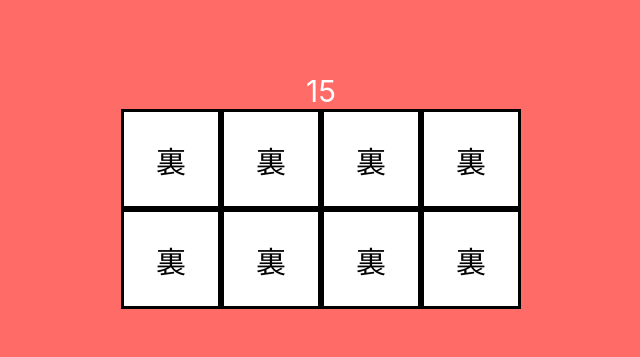
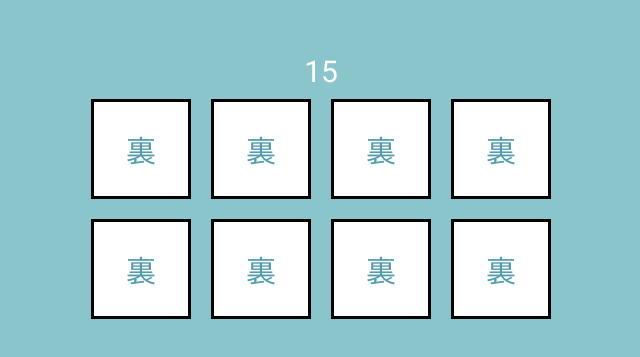
Before and after one commit to dorarep/concentration, a Nuxt app: page / in a window 1280 px wide. Shown: the part 209-566 px from the top of the page, without its empty margins (319-959 px from the left). Built offline with nearby package versions, Linux system fonts and the light colour scheme.

Commit message:
update design.

```diff
--- a/components/atoms/Card.vue
+++ b/components/atoms/Card.vue
@@ -19,5 +19,7 @@
     line-height: 100px;
     border: medium solid black;
     font-size: 30px;
+    color: #519dad;
+    margin: 10px;
   }
 </style>
--- a/layouts/default.vue
+++ b/layouts/default.vue
@@ -6,7 +6,6 @@
 
 <style>
 html {
-  font-family: "Source Sans Pro", -apple-system, BlinkMacSystemFont, "Segoe UI", Roboto, "Helvetica Neue", Arial, sans-serif;
   font-size: 16px;
   word-spacing: 1px;
   -ms-text-size-adjust: 100%;
@@ -14,6 +13,7 @@ html {
   -moz-osx-font-smoothing: grayscale;
   -webkit-font-smoothing: antialiased;
   box-sizing: border-box;
+  font-family: 'Roboto', sans-serif;
 }
 
 *, *:before, *:after {
--- a/nuxt.config.js
+++ b/nuxt.config.js
@@ -10,7 +10,8 @@ module.exports = {
       { hid: 'description', name: 'description', content: 'Concenstration app' }
     ],
     link: [
-      { rel: 'icon', type: 'image/x-icon', href: '/favicon.ico' }
+      { rel: 'icon', type: 'image/x-icon', href: '/favicon.ico' },
+      { href: 'https://fonts.googleapis.com/css?family=Roboto', rel: "stylesheet" }
     ]
   },
   /*
--- a/pages/index.vue
+++ b/pages/index.vue
@@ -23,6 +23,6 @@ export default {
   justify-content: center;
   align-items: center;
   text-align: center;
-  background-color: #ff6b67;
+  background-color: #89c5ca;
 }
 </style>
--- a/store/game.js
+++ b/store/game.js
@@ -4,7 +4,7 @@ const initialState = {
   boardY: 2,
   boardX: 4,
   board: [[]],
-  isOpen: [[]]
+  isOpen: [[]],
 }
 
 export const state = () => JSON.parse(JSON.stringify(initialState))
@@ -21,14 +21,14 @@ const shuffle = (a) => {
 
 export const mutations = {
   open (state, { y, x }) {
-    state.isOpen[y][x] = 1
+    state.isOpen[y][x] = true
     state.isOpen = Object.assign({}, state.isOpen)
   },
   initialize (state) {
     let numbers = [...Array(state.boardY * state.boardX / 2)].map((v, i) => i)
     numbers = shuffle(numbers.concat(numbers))
     state.board = [...Array(state.boardY)].map(() => [...Array(state.boardX)].map(() => numbers.pop()))
-    state.isOpen = [...Array(state.boardY)].map(() => Array(state.boardX).fill(0))
+    state.isOpen = [...Array(state.boardY)].map(() => Array(state.boardX).fill(false))
     state.timer = 20
   },
   setTimer (state, timer) {
```
